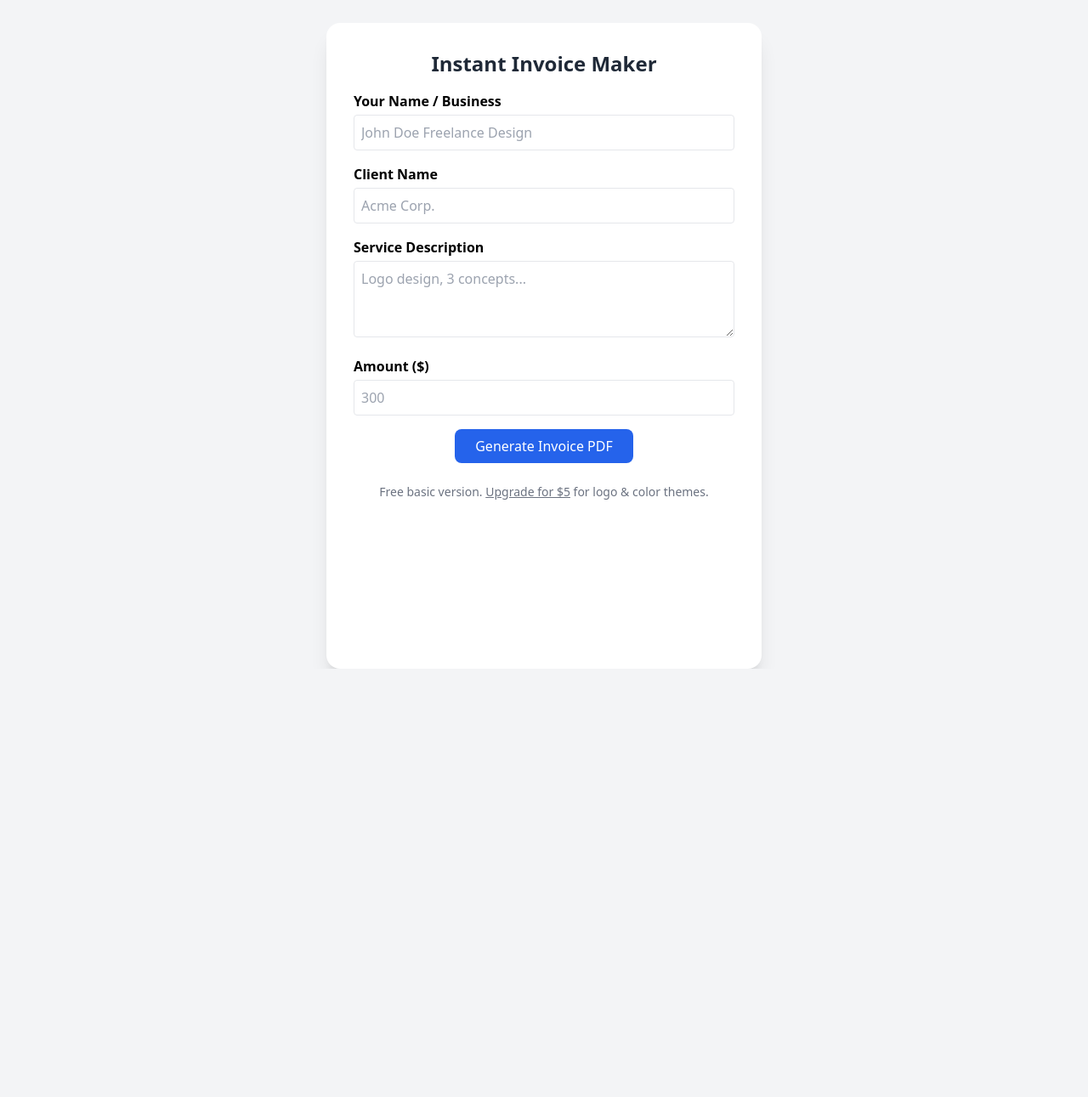
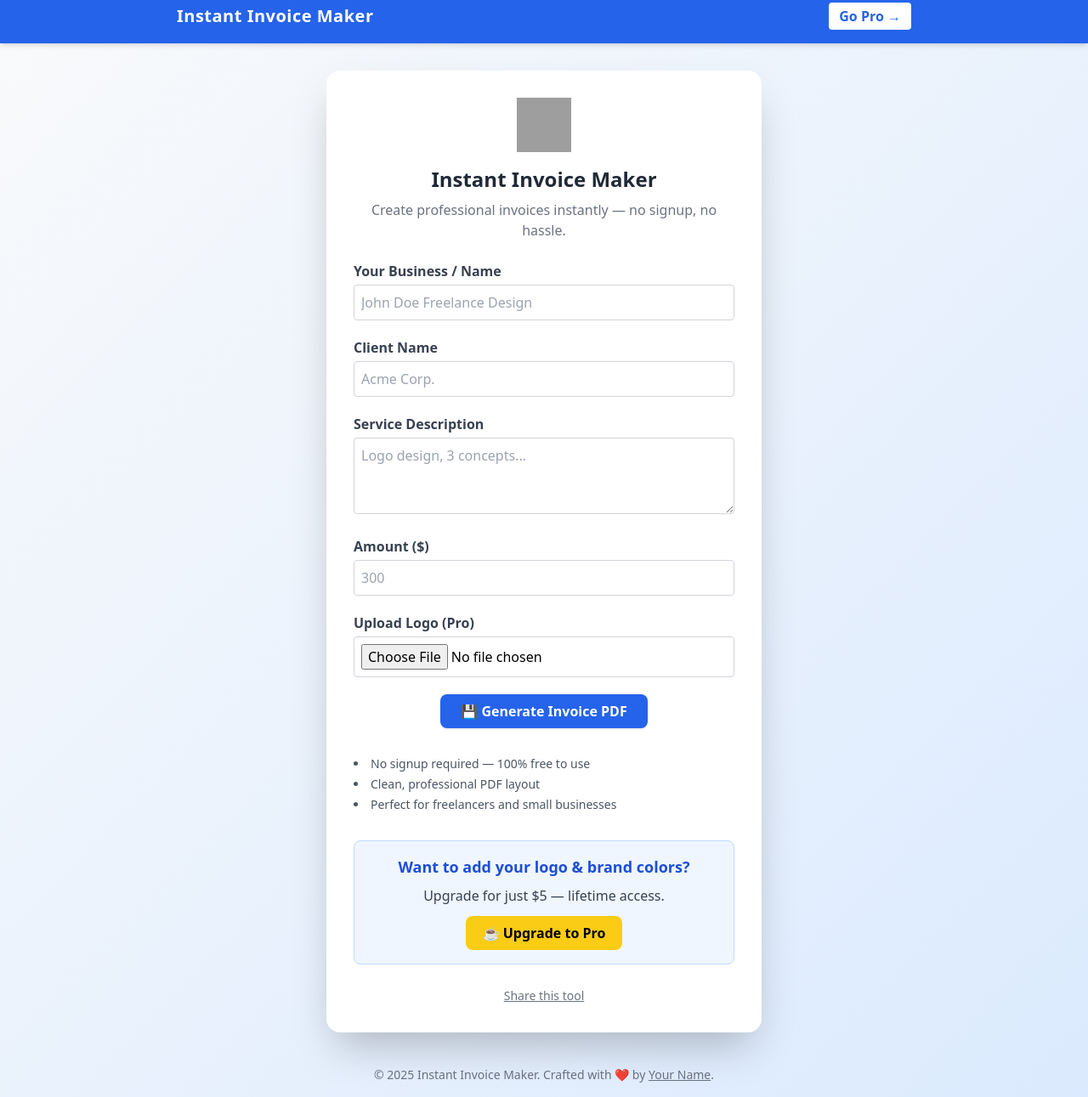
Before and after one commit to rsayle-research/instant-invoice-maker, a plain HTML site: page index.html in a window 1280 px wide. Shown: the part 13-1304 px from the top of the page at 85% size. Before the commit the page ends 800 px from the top, so only its background shows below. Drawn offline with nearby package versions, Linux system fonts and the light colour scheme; grey boxes are pictures that could not be loaded.

Commit message:
Update index.html
✅ What’s new and improved:

Real <meta> info for SEO + favicon

Gradient background + shadow effects

Clean, modern card design

Header with brand identity

Polished form UX (focus rings, spacing)

Logo upload (Pro feature)

“Go Pro” CTA and “Buy Me a Coffee” integration

Trust footer + share button

Slight hover/transition animations for polish

```diff
--- a/index.html
+++ b/index.html
@@ -2,48 +2,143 @@
 <html lang="en">
 <head>
   <meta charset="UTF-8" />
-  <title>Instant Invoice Maker — Free Online PDF Generator</title>
-<meta name="description" content="Create professional invoices instantly. Free, no signup required.">
+  <meta name="viewport" content="width=device-width, initial-scale=1.0" />
+  <title>Instant Invoice Maker | Free PDF Invoice Generator for Freelancers</title>
+  <meta name="description" content="Generate professional invoices instantly — free, no signup required. Built for freelancers and small businesses.">
+  <link rel="icon" href="https://img.icons8.com/color/48/000000/invoice.png" type="image/png">
   <script src="https://cdn.tailwindcss.com"></script>
   <script src="https://cdnjs.cloudflare.com/ajax/libs/jspdf/2.5.1/jspdf.umd.min.js"></script>
 </head>
-<body class="bg-gray-100 flex justify-center min-h-screen">
-  <div class="bg-white shadow-xl rounded-2xl p-8 mt-10 w-full max-w-lg">
-    <h1 class="text-2xl font-bold mb-4 text-center text-gray-800">Instant Invoice Maker</h1>
 
-    <form id="invoiceForm" class="space-y-4">
+<body class="min-h-screen bg-gradient-to-br from-gray-50 to-blue-100 flex flex-col">
+
+  <!-- HEADER -->
+  <header class="bg-blue-600 text-white py-4 shadow-md">
+    <div class="max-w-4xl mx-auto flex justify-between items-center px-4">
+      <h1 class="text-xl font-bold tracking-wide">Instant Invoice Maker</h1>
+      <a href="#upgrade" class="bg-white text-blue-600 font-semibold px-3 py-1 rounded hover:bg-gray-100">
+        Go Pro →
+      </a>
+    </div>
+  </header>
+
+  <!-- MAIN CONTENT -->
+  <main class="flex-grow flex justify-center items-start mt-8 px-4">
+    <div class="transition transform hover:-translate-y-1 hover:scale-105 duration-300 bg-white shadow-2xl rounded-2xl p-8 w-full max-w-lg">
+
+      <img src="https://img.icons8.com/fluency/96/invoice.png" alt="Invoice Icon" class="mx-auto mb-4 w-16 h-16">
+      <h2 class="text-2xl font-bold text-center text-gray-800 mb-2">Instant Invoice Maker</h2>
+      <p class="text-center text-gray-500 mb-6">Create professional invoices instantly — no signup, no hassle.</p>
+
+      <form id="invoiceForm" class="space-y-5 mt-4">
         <div>
-        <label class="block font-semibold mb-1">Your Name / Business</label>
-        <input id="fromName" type="text" class="w-full border p-2 rounded" placeholder="John Doe Freelance Design">
+          <label class="block font-semibold mb-1 text-gray-700">Your Business / Name</label>
+          <input id="fromName" type="text" class="w-full border border-gray-300 focus:ring-2 focus:ring-blue-400 focus:outline-none p-2 rounded" placeholder="John Doe Freelance Design">
         </div>
 
         <div>
-        <label class="block font-semibold mb-1">Client Name</label>
-        <input id="clientName" type="text" class="w-full border p-2 rounded" placeholder="Acme Corp.">
+          <label class="block font-semibold mb-1 text-gray-700">Client Name</label>
+          <input id="clientName" type="text" class="w-full border border-gray-300 focus:ring-2 focus:ring-blue-400 focus:outline-none p-2 rounded" placeholder="Acme Corp.">
         </div>
 
         <div>
-        <label class="block font-semibold mb-1">Service Description</label>
-        <textarea id="description" class="w-full border p-2 rounded" rows="3" placeholder="Logo design, 3 concepts..."></textarea>
+          <label class="block font-semibold mb-1 text-gray-700">Service Description</label>
+          <textarea id="description" rows="3" class="w-full border border-gray-300 focus:ring-2 focus:ring-blue-400 focus:outline-none p-2 rounded" placeholder="Logo design, 3 concepts..."></textarea>
         </div>
 
         <div>
-        <label class="block font-semibold mb-1">Amount ($)</label>
-        <input id="amount" type="number" class="w-full border p-2 rounded" placeholder="300">
+          <label class="block font-semibold mb-1 text-gray-700">Amount ($)</label>
+          <input id="amount" type="number" class="w-full border border-gray-300 focus:ring-2 focus:ring-blue-400 focus:outline-none p-2 rounded" placeholder="300">
         </div>
 
-      <div class="text-center">
-        <button type="button" id="generateBtn" class="bg-blue-600 text-white px-6 py-2 rounded-lg hover:bg-blue-700">
-          Generate Invoice PDF
+        <div>
+          <label class="block font-semibold mb-1 text-gray-700">Upload Logo (Pro)</label>
+          <input id="logoUpload" type="file" accept="image/*" class="w-full border border-gray-300 focus:ring-2 focus:ring-blue-400 focus:outline-none p-2 rounded">
+        </div>
+
+        <div class="text-center mt-6">
+          <button type="button" id="generateBtn"
+            class="bg-blue-600 text-white font-semibold px-6 py-2 rounded-lg shadow hover:shadow-lg hover:bg-blue-700 transition-all">
+            💾 Generate Invoice PDF
           </button>
         </div>
       </form>
 
-    <p class="text-center text-gray-500 text-sm mt-6">
-      Free basic version. <a href="#" class="underline">Upgrade for $5</a> for logo & color themes.
-    </p>
+      <!-- Feature list -->
+      <section class="mt-8 text-gray-600 text-sm">
+        <ul class="list-disc list-inside space-y-1">
+          <li>No signup required — 100% free to use</li>
+          <li>Clean, professional PDF layout</li>
+          <li>Perfect for freelancers and small businesses</li>
+        </ul>
+      </section>
+
+      <!-- Upgrade section -->
+      <section id="upgrade" class="mt-8 bg-blue-50 border border-blue-200 p-4 rounded-lg text-center">
+        <h2 class="text-lg font-bold text-blue-700 mb-2">Want to add your logo & brand colors?</h2>
+        <p class="text-gray-700 mb-3">Upgrade for just $5 — lifetime access.</p>
+        <a href="https://www.buymeacoffee.com/YOURNAME" target="_blank"
+          class="bg-yellow-400 hover:bg-yellow-500 text-black font-semibold px-5 py-2 rounded-lg inline-block">
+          ☕ Upgrade to Pro
+        </a>
+      </section>
+
+      <!-- Share button -->
+      <div class="text-center mt-6">
+        <button onclick="navigator.clipboard.writeText(window.location.href); alert('Link copied!');"
+          class="text-sm text-gray-500 underline hover:text-gray-700">
+          Share this tool
+        </button>
       </div>
 
-  <script src="script.js"></script>
+    </div>
+  </main>
+
+  <!-- FOOTER -->
+  <footer class="text-center text-gray-500 text-sm mt-10 mb-4">
+    <p>© 2025 Instant Invoice Maker. Crafted with ❤️ by <a href="https://github.com/YOURUSERNAME" target="_blank" class="underline">Your Name</a>.</p>
+  </footer>
+
+  <script>
+    document.getElementById("generateBtn").addEventListener("click", () => {
+      const { jsPDF } = window.jspdf;
+      const doc = new jsPDF();
+
+      const fromName = document.getElementById("fromName").value || "Your Name";
+      const clientName = document.getElementById("clientName").value || "Client";
+      const description = document.getElementById("description").value || "Service description";
+      const amount = document.getElementById("amount").value || "0.00";
+      const logoFile = document.getElementById("logoUpload").files[0];
+      const date = new Date().toLocaleDateString();
+
+      doc.setFontSize(20);
+      doc.text("INVOICE", 20, 20);
+
+      doc.setFontSize(12);
+      doc.text(`Date: ${date}`, 150, 20);
+      doc.text(`From: ${fromName}`, 20, 40);
+      doc.text(`To: ${clientName}`, 20, 50);
+
+      doc.text("Description:", 20, 70);
+      doc.text(description, 20, 80, { maxWidth: 170 });
+      doc.text(`Amount Due: $${amount}`, 20, 110);
+
+      doc.setFontSize(10);
+      doc.text("Thank you for your business!", 20, 130);
+
+      // Handle logo upload (Pro)
+      if (logoFile) {
+        const reader = new FileReader();
+        reader.onload = function (e) {
+          const logo = e.target.result;
+          doc.addImage(logo, "PNG", 150, 30, 40, 20);
+          doc.save(`Invoice-${clientName.replace(/\s+/g, "_")}.pdf`);
+        };
+        reader.readAsDataURL(logoFile);
+      } else {
+        doc.save(`Invoice-${clientName.replace(/\s+/g, "_")}.pdf`);
+      }
+    });
+  </script>
 </body>
 </html>
```
Lines whose indentation alone changed are shown as unchanged.
